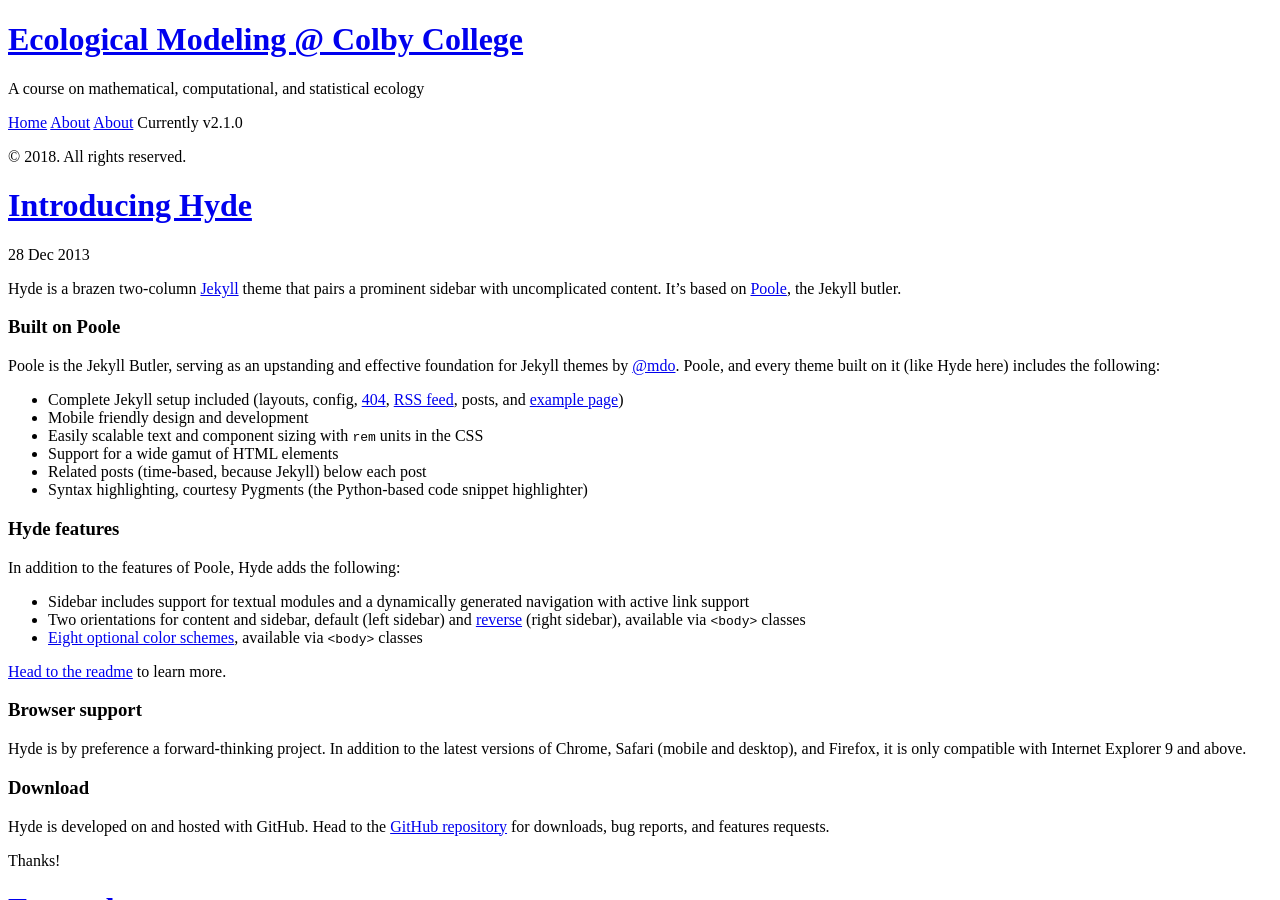
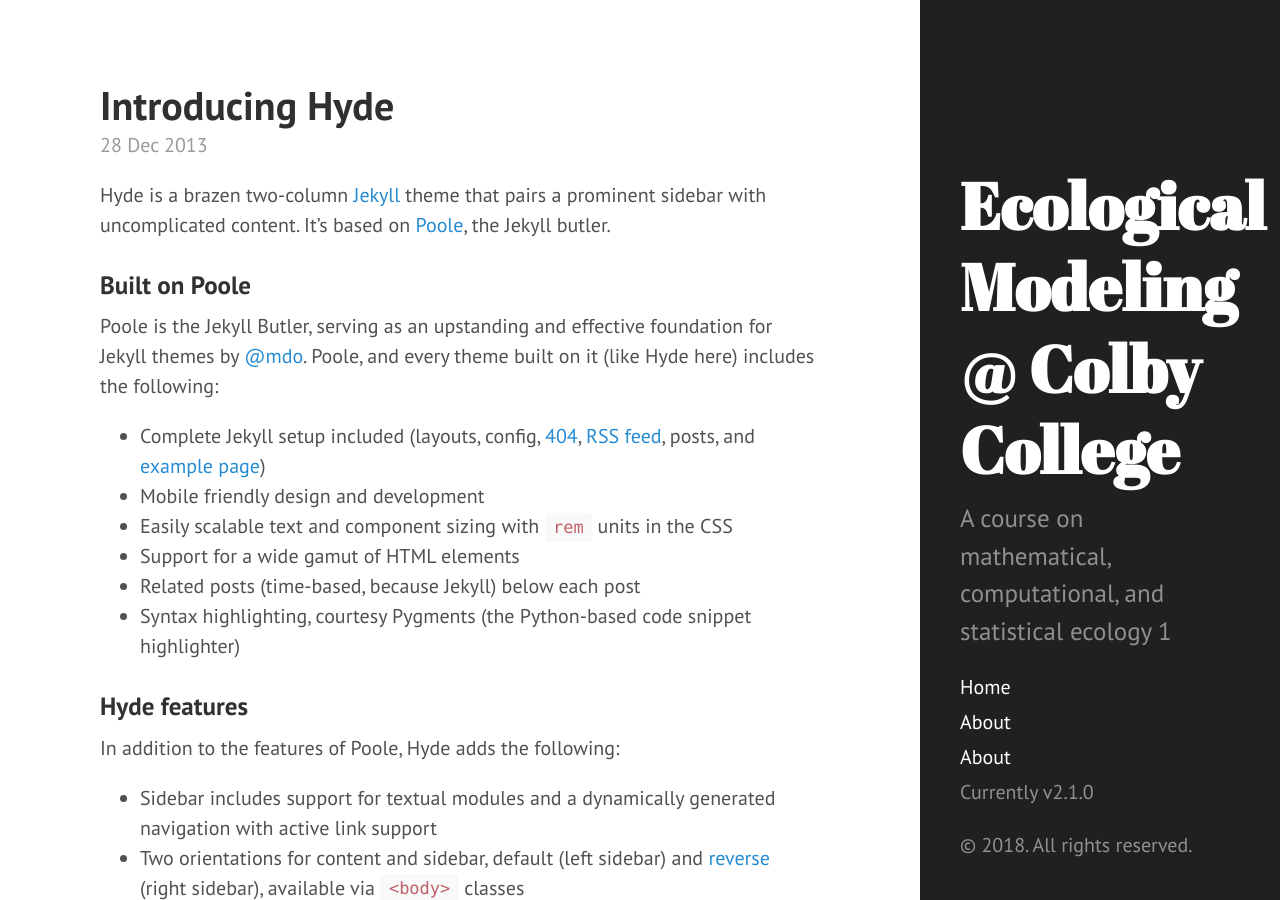
Before and after one commit to ColbyEcology/BI382_2018_Spring, a Jekyll site: the page built from index.html, in a window 1280 px wide and 900 px high. Built offline with Jekyll 4.4.1, drawn with Linux system fonts in a browser that asks for light colours; the list of posts is cut into pages by our own code.

```diff
--- a/_config.yml
+++ b/_config.yml
@@ -9,9 +9,9 @@ plugins: [jekyll-paginate, jekyll-gist]
 # Setup
 title:            Ecological Modeling @ Colby College
 tagline:          'A Jekyll theme'
-description:      'A course on mathematical, computational, and statistical ecology'
+description:      'A course on mathematical, computational, and statistical ecology 1'
 url:              https://ecologistchris.github.io
-baseurl:          /
+baseurl:          https://ecologistchris.github.io/
 
 author:
   name:           'Chris Moore'
```
